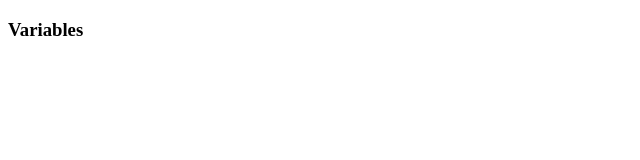
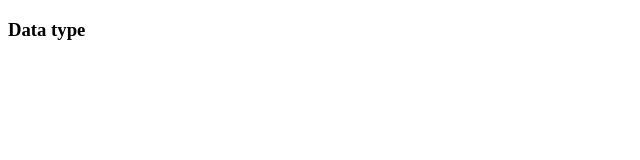
Before and after one commit to ibrahmounk/JavaScript, a plain HTML site: page index.html in a window 1280 px wide. Shown: the full height of the page, 0-640 px from the left. Drawn offline with Linux system fonts and the light colour scheme.

Commit message:
data types in JS

```diff
--- a/index.html
+++ b/index.html
@@ -7,7 +7,7 @@
     <title>Learning JavaScript</title>
 </head>
 <body>
-    <h3>Variables</h3>
+    <h3>Data type</h3>
     <script src="script.js"></script>
 </body>
 </html>
```
